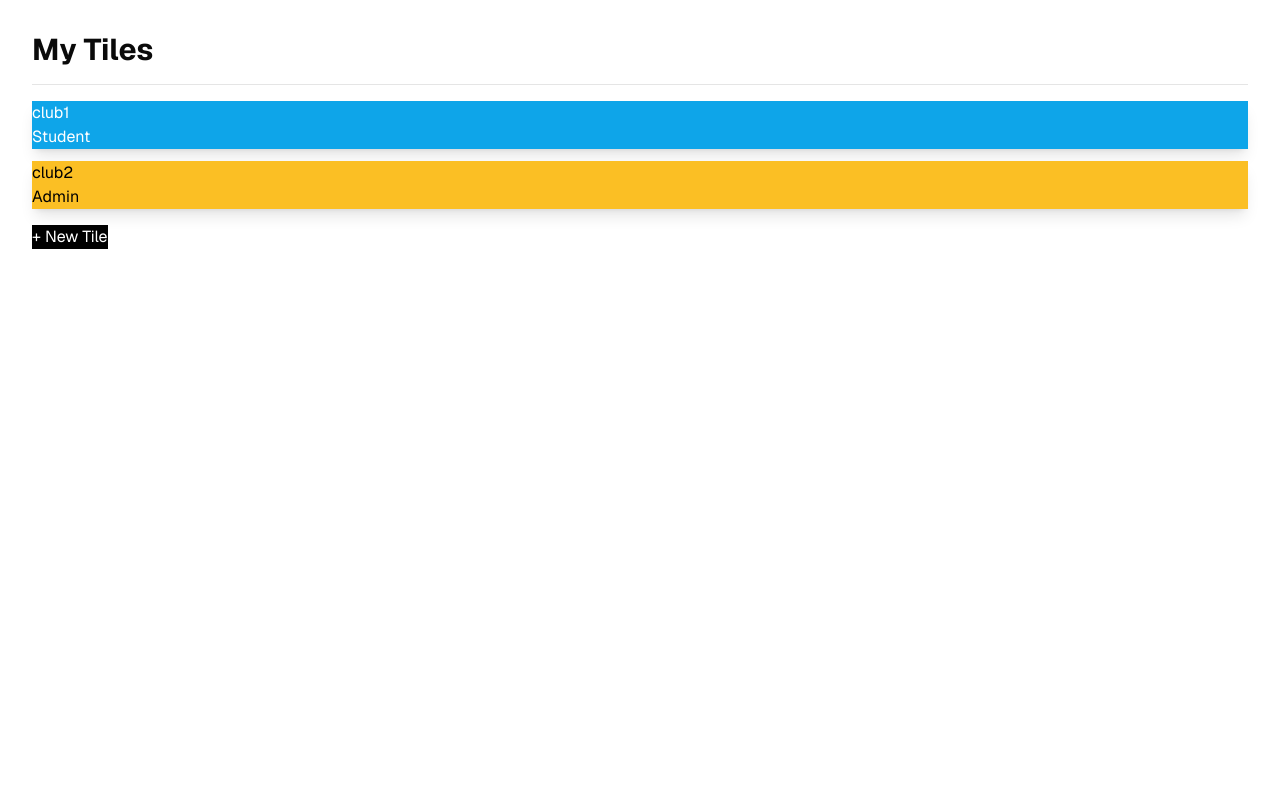
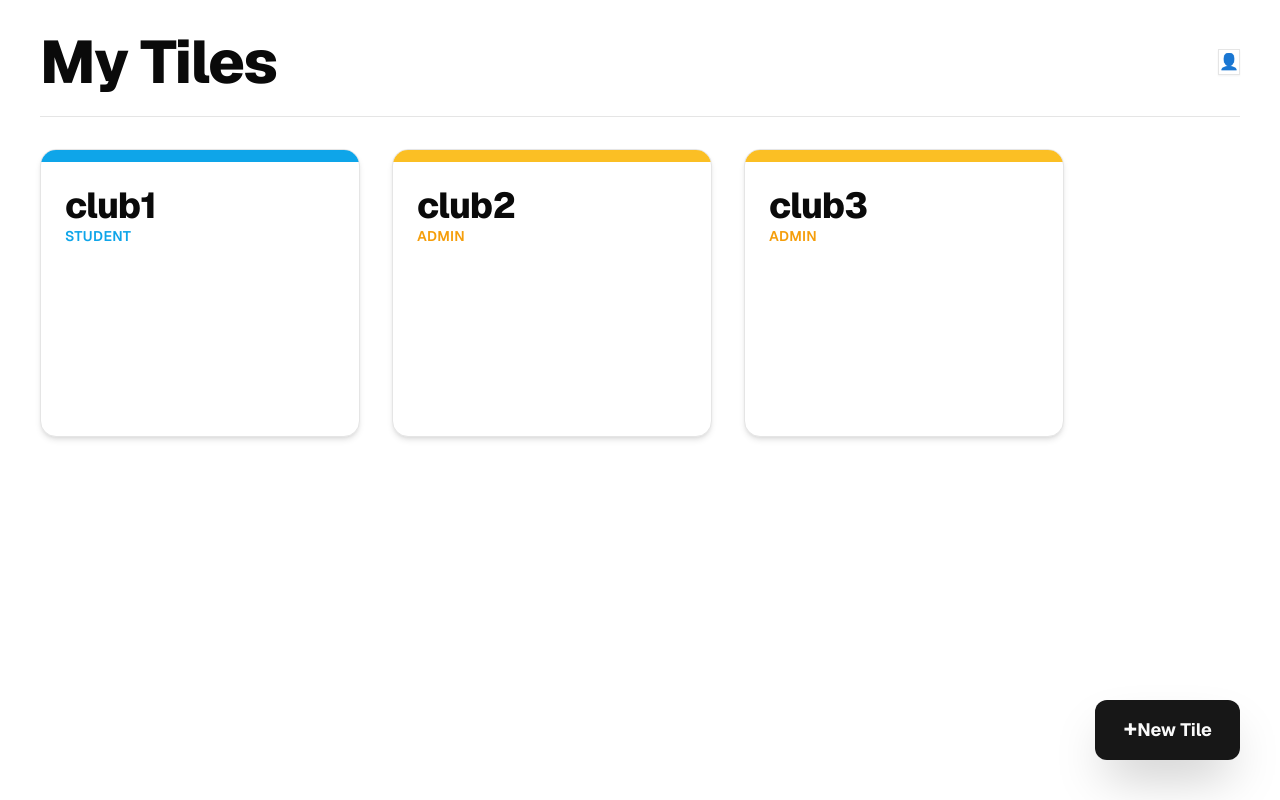
Before and after one commit to 320-Group-Project/inventory-app, a Next.js app in the folder with-supabase-app/: page /dashboard in a window 1280 px wide. Built offline with nearby package versions, Linux system fonts and the light colour scheme.

Commit message:
Improved draft of dashboard

```diff
--- a/with-supabase-app/app/dashboard/page.tsx
+++ b/with-supabase-app/app/dashboard/page.tsx
@@ -1,33 +1,60 @@
-/** Has placeholder clubs for now and has not been tested yet */
+/** Has placeholder clubs for now */
 
 import Link from "next/link";
 export default function Page() {
   const tiles = [
     { org: "club1", role: "student" as const },
     { org: "club2", role: "admin" as const },
+    { org: "club3", role: "admin" as const }
   ];
   return (
-    <div className="flex flex-col items-left justify-center gap-4 p-8">
-      <h1 className="text-3xl font-bold">My Tiles</h1>
-      <hr className="border-t" />
-      <div className="flex flex-col gap-3">
-        {tiles.map((t) => (
+    <div className="min-h-screen bg-background px-10 py-8">
+      <div className="mb-6 flex items-center justify-between">
+        <h1 className="text-5xl md:text-6xl font-extrabold tracking-tight text-foreground">
+          My Tiles
+        </h1>
+        <div className="flex items-center gap-3">
           <Link
-            key={t.org}
-            href={`/dashboard/${t.org}`}
-            className={`card w-full shadow-lg ${
-              t.role === "admin" ? "bg-amber-400 text-black" : "bg-sky-500 text-white"
-            }`}
+            href="/profile"
+            className="btn btn-circle bg-card text-card-foreground border border-border shadow-sm hover:bg-accent"
+            aria-label="Profile"
+            title="Profile"
           >
-            <div className="card-body">
-              <h2 className="card-title">{t.org}</h2>
-              <p className="capitalize">{t.role}</p>
-            </div>
+            👤
           </Link>
-        ))}
+        </div>
       </div>
-      <Link href="/dashboard/new-tile" className="btn w-fit bg-black text-white">
-        + New Tile
+      <hr className="mb-8 border-border" />
+      <div className="flex flex-row flex-wrap gap-8">
+        {tiles.map((t) => {
+          const isAdmin = t.role === "admin";
+          const roleBar = isAdmin ? "bg-amber-400" : "bg-sky-500";
+          const roleText = isAdmin ? "text-amber-500" : "text-sky-500";
+          return (
+            <Link
+              key={t.org}
+              href={`/dashboard/${t.org.toLowerCase()}`}
+              className="card w-80 h-72 overflow-hidden rounded-2xl bg-card text-card-foreground border border-border shadow-md transition duration-200 hover:-translate-y-1 hover:shadow-xl"
+            >
+              <div className={`h-3 w-full ${roleBar}`} />
+              <div className="card-body p-6 justify-between">
+                <div>
+                  <h2 className="text-4xl font-extrabold tracking-tight">{t.org}</h2>
+                </div>
+                <p className={`text-sm font-semibold uppercase tracking-wide ${roleText}`}>
+                  {t.role}
+                </p>
+              </div>
+            </Link>
+          );
+        })}
+      </div>
+      <Link
+        href="/dashboard/new-tile"
+        className="btn fixed bottom-10 right-10 rounded-xl px-7 py-4 text-lg font-bold bg-primary text-primary-foreground shadow-2xl gap-2"
+      >
+        <span className="text-2xl leading-none">+</span>
+        <span>New Tile</span>
       </Link>
     </div>
   );
```
